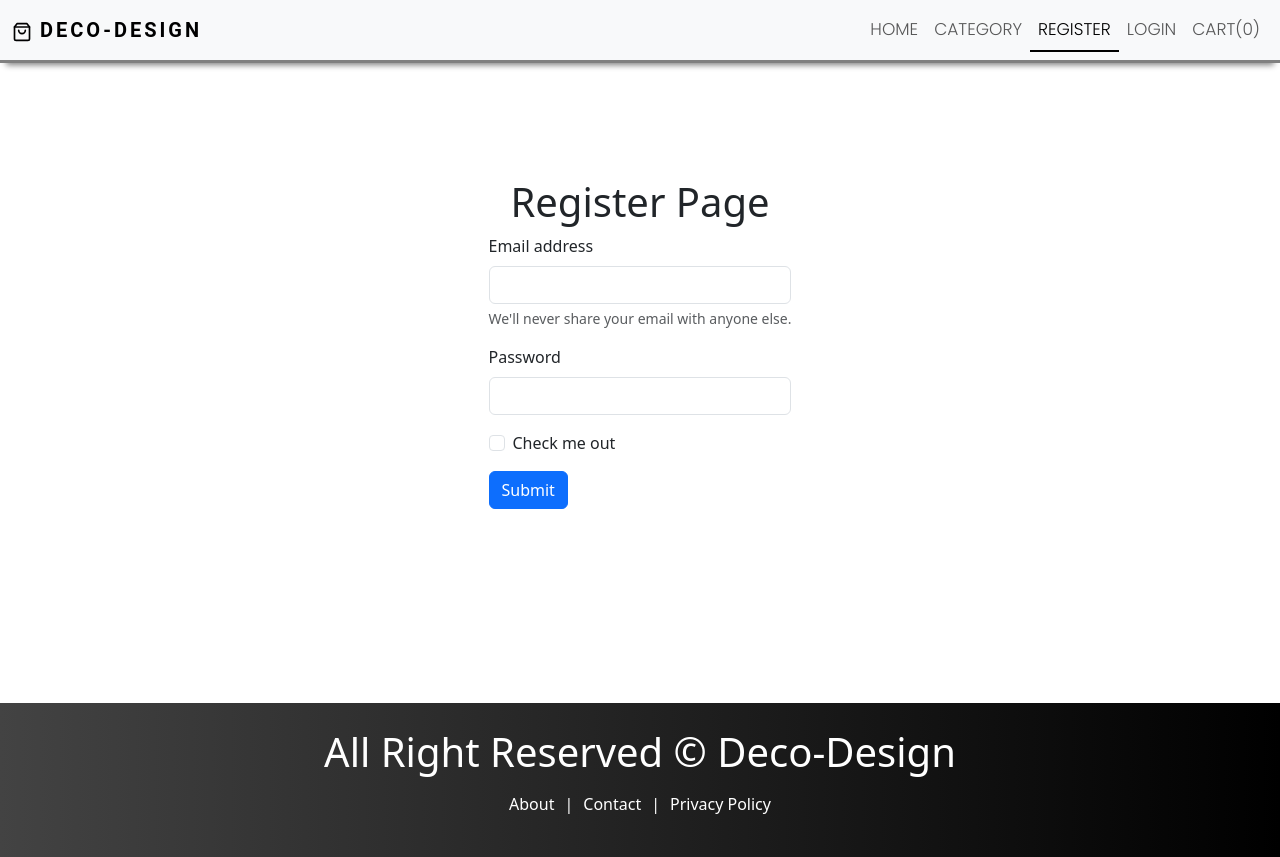
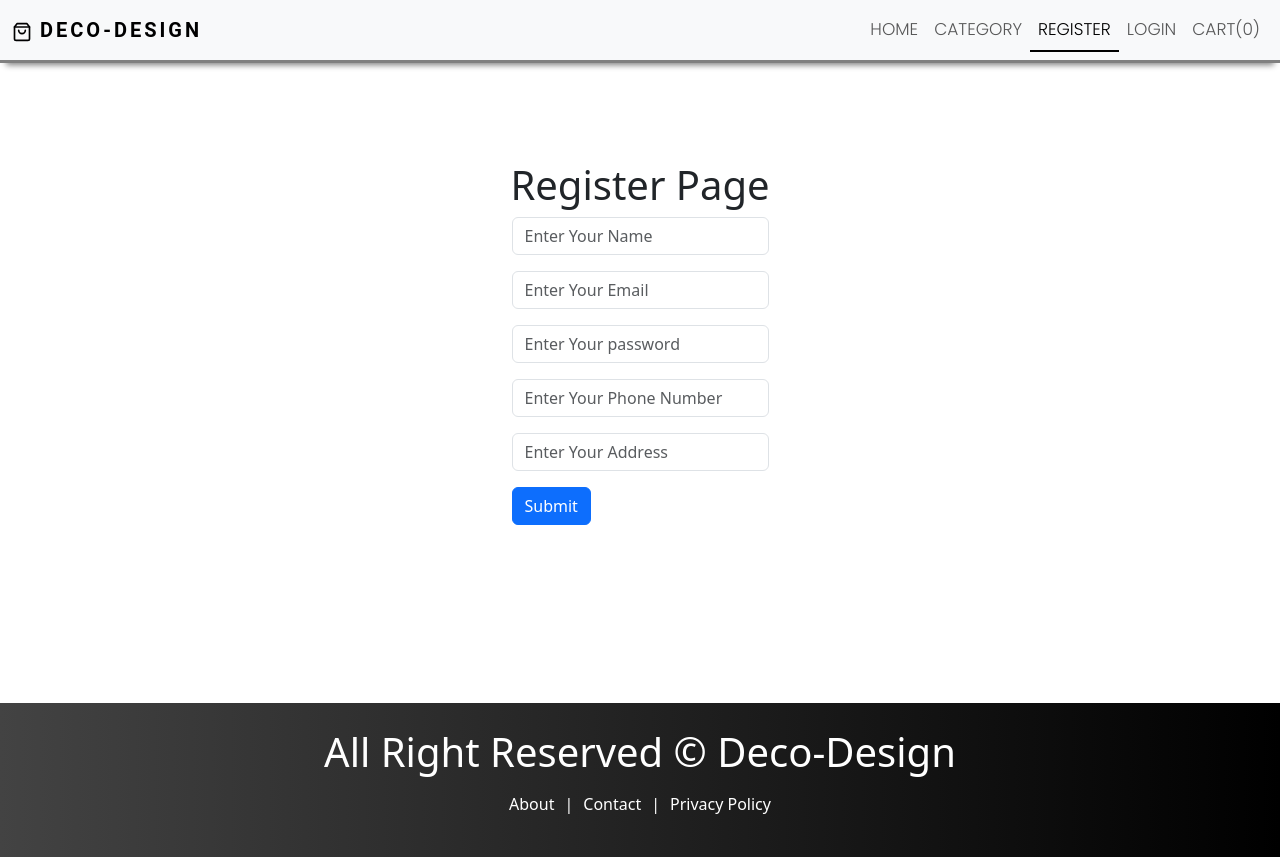
Before and after one commit to capmahin/Deco-Desgin-app, a React (Create React App) app in the folder client/: page /register in a window 1280 px wide. Built offline with nearby package versions, Linux system fonts and the light colour scheme; the HTML template or start-up script is replaced by a standard one.

Commit message:
remove lable and add placeholder

```diff
--- a/client/src/pages/Auth/Register.js
+++ b/client/src/pages/Auth/Register.js
@@ -8,18 +8,30 @@ const Register = () => {
         <h1>Register Page</h1>
         <form>
   <div className="mb-3">
-    <label htmlFor="exampleInputEmail1" className="form-label">Email address</label>
-    <input type="email" className="form-control" id="exampleInputEmail1" aria-describedby="emailHelp" />
-    <div id="emailHelp" className="form-text">We'll never share your email with anyone else.</div>
+
+    <input type="text" className="form-control" id="exampleInputEmail1" placeholder="Enter Your Name" />
+
   </div>
   <div className="mb-3">
-    <label htmlFor="exampleInputPassword1" className="form-label">Password</label>
-    <input type="password" className="form-control" id="exampleInputPassword1" />
+
+    <input type="email" className="form-control" id="exampleInputEmail1" placeholder="Enter Your Email"   />
+
   </div>
-  <div className="mb-3 form-check">
-    <input type="checkbox" className="form-check-input" id="exampleCheck1" />
-    <label className="form-check-label" htmlFor="exampleCheck1">Check me out</label>
+  <div className="mb-3">
+
+    <input type="password" className="form-control" id="exampleInputPassword1" placeholder="Enter Your password"  />
   </div>
+  <div className="mb-3">
+
+    <input type="text" className="form-control" id="exampleInputEmail1" placeholder="Enter Your Phone Number"  />
+
+  </div>
+  <div className="mb-3">
+
+    <input type="text" className="form-control" id="exampleInputEmail1" placeholder="Enter Your Address"  />
+
+  </div>
+
   <button type="submit" className="btn btn-primary">Submit</button>
 </form>
 
```
